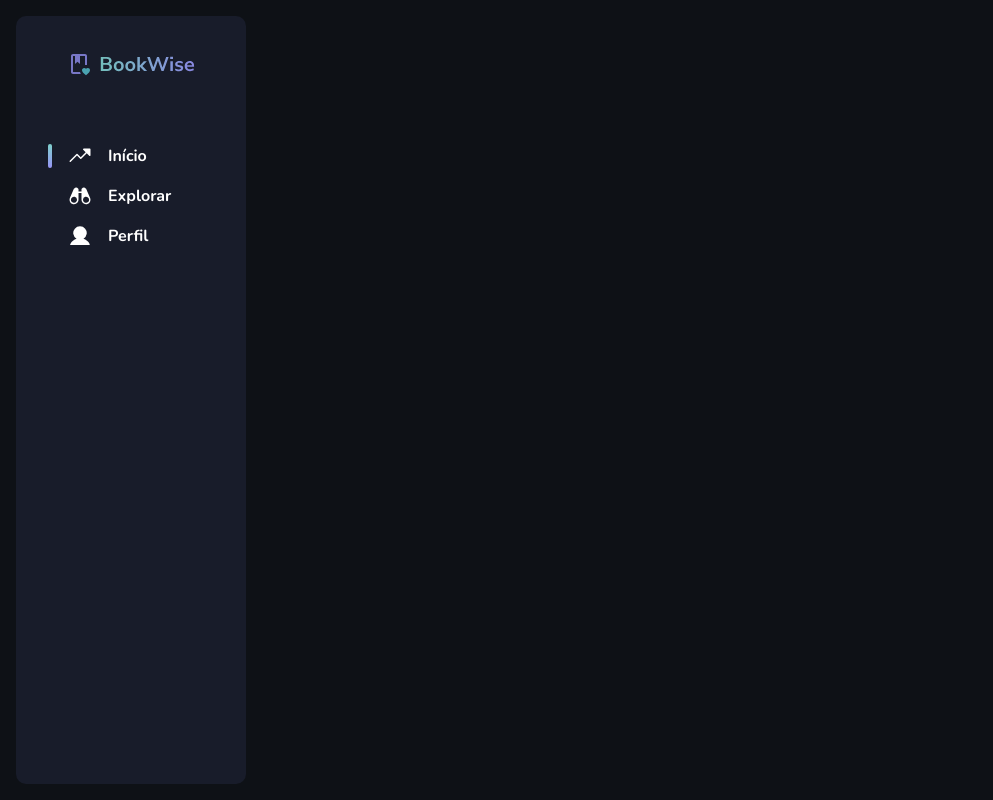
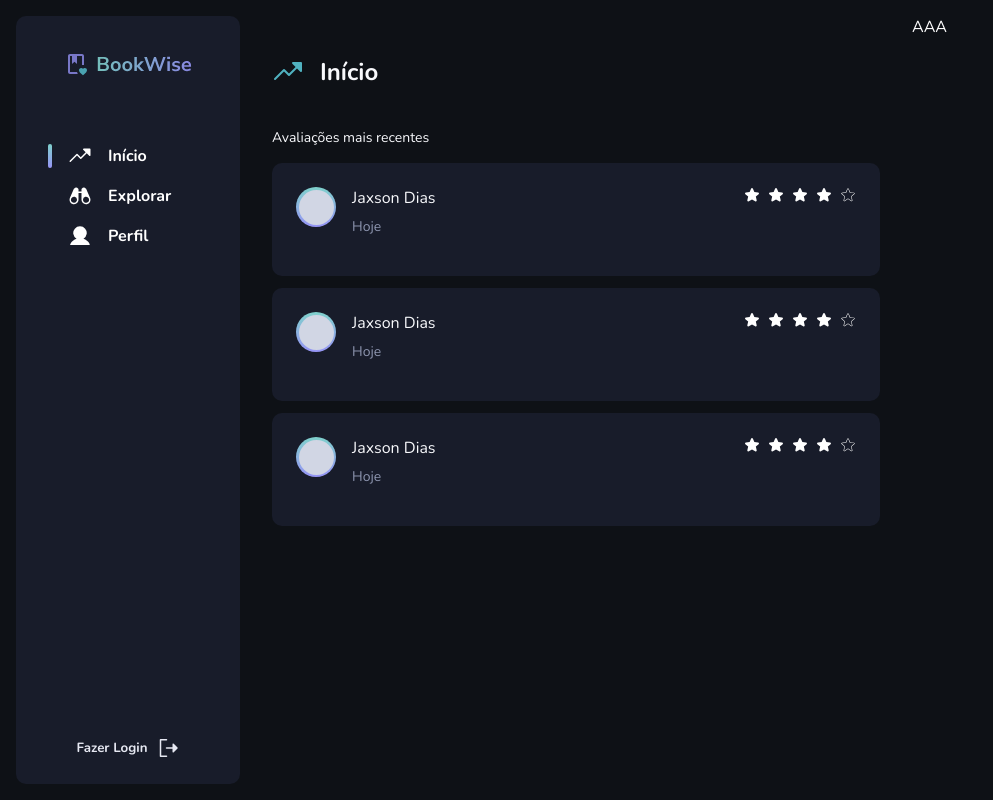
Before and after one commit to Pedro-AugusCoelho/book-wise, a Next.js app: page / in a window 1280 px wide. Shown: the whole page, without its empty margins (0-993 px from the left). Built offline with nearby package versions, Linux system fonts and the light colour scheme.

Commit message:
list book-header

```diff
--- /dev/null
+++ b/src/components/bookContent/index.tsx
@@ -0,0 +1,29 @@
+import * as S from '@/styles/components/bookContent'
+import { Star } from '@phosphor-icons/react'
+
+export default function BookContent() {
+  return (
+    <>
+      <S.Content>
+        <S.Header>
+          <S.ProfileImageBackground>
+            <S.ProfileImageContainer></S.ProfileImageContainer>
+          </S.ProfileImageBackground>
+
+          <S.NameContainer>
+            <p>Jaxson Dias</p>
+            <span>Hoje</span>
+          </S.NameContainer>
+
+          <S.RatingContainer>
+            <Star size={16} weight="fill" />
+            <Star size={16} weight="fill" />
+            <Star size={16} weight="fill" />
+            <Star size={16} weight="fill" />
+            <Star size={16} weight="thin" />
+          </S.RatingContainer>
+        </S.Header>
+      </S.Content>
+    </>
+  )
+}
--- a/src/components/sidebarLogin/index.tsx
+++ b/src/components/sidebarLogin/index.tsx
@@ -5,9 +5,12 @@ import { useRouter } from 'next/router'
 import Image from 'next/image'
 
 import ButtonLink from './components/buttonLink'
+import { SignOut } from '@phosphor-icons/react'
 
 export default function SidebarLogin() {
   const router = useRouter()
+  const userLogged = false
+
   return (
     <>
       <S.SidebarLoginContainer>
@@ -34,6 +37,25 @@ export default function SidebarLogin() {
             route={router.route === '/profile'}
           />
         </S.SidebarLoginBody>
+
+        <S.SidebarLoginFooter>
+          <S.BtnConnect>
+            {userLogged && (
+              <>
+                <S.BtnConnectImageContainer></S.BtnConnectImageContainer>
+                <span>Pedro A. Coelho</span>
+                <SignOut size={24} weight="fill" />
+              </>
+            )}
+
+            {!userLogged && (
+              <>
+                <p>Fazer Login</p>
+                <SignOut size={24} weight="fill" />
+              </>
+            )}
+          </S.BtnConnect>
+        </S.SidebarLoginFooter>
       </S.SidebarLoginContainer>
     </>
   )
--- a/src/pages/index.tsx
+++ b/src/pages/index.tsx
@@ -2,15 +2,37 @@ import * as S from '@/styles/pages/home'
 
 import SidebarLogin from '@/components/sidebarLogin'
 
+import { TrendUp } from '@phosphor-icons/react'
+import BookContent from '@/components/bookContent'
+
 export default function Home() {
+  const numbers = [1, 2, 3]
+
   return (
     <>
       <S.HomeContainer>
-        <S.Sidebar>
+        <S.SidebarLeft>
           <SidebarLogin />
-        </S.Sidebar>
+        </S.SidebarLeft>
 
-        <S.Content></S.Content>
+        <S.Content>
+          <S.HeaderContent>
+            <TrendUp size={32} weight="fill" />
+            <span>Início</span>
+          </S.HeaderContent>
+
+          <S.Body>
+            <span>Avaliações mais recentes</span>
+
+            <S.listBooks>
+              {numbers.map((item) => (
+                <BookContent key={item} />
+              ))}
+            </S.listBooks>
+          </S.Body>
+        </S.Content>
+
+        <S.SidebarRight>AAA</S.SidebarRight>
       </S.HomeContainer>
     </>
   )
--- /dev/null
+++ b/src/styles/components/bookContent.ts
@@ -0,0 +1,56 @@
+import { styled } from '../../../stitches.config'
+
+export const Content = styled('div', {
+  width: '100%',
+  padding: '$6',
+  background: '$gray-700',
+  borderRadius: '$md',
+})
+
+export const Header = styled('header', {
+  display: 'flex',
+  gap: '$4',
+})
+
+export const ProfileImageBackground = styled('div', {
+  width: '40px',
+  height: '40px',
+  background: '$gradient-vertical',
+
+  borderRadius: '$full',
+
+  display: 'flex',
+  alignItems: 'center',
+  justifyContent: 'center',
+})
+
+export const ProfileImageContainer = styled('div', {
+  width: '35px',
+  height: '35px',
+  background: '$gray-300',
+
+  borderRadius: '$full',
+})
+
+export const NameContainer = styled('div', {
+  display: 'flex',
+  flex: 1,
+  flexDirection: 'column',
+  gap: '$2',
+
+  p: {
+    color: '$gray-100',
+  },
+
+  span: {
+    fontSize: '$sm',
+    color: '$gray-400',
+  },
+})
+
+export const RatingContainer = styled('div', {
+  display: 'flex',
+  justifyContent: 'center',
+  alignItems: 'flex-start',
+  gap: '$2',
+})
--- a/src/styles/components/sidebarLogin.ts
+++ b/src/styles/components/sidebarLogin.ts
@@ -18,6 +18,8 @@ export const SidebarLoginHeader = styled('header', {
   marginBottom: '$8',
   display: 'flex',
   justifyContent: 'center',
+
+  flex: '10%',
 })
 
 export const SidebarLoginBody = styled('div', {
@@ -25,4 +27,54 @@ export const SidebarLoginBody = styled('div', {
   display: 'flex',
   flexDirection: 'column',
   gap: '$4',
+
+  flex: '80%',
 })
+
+export const SidebarLoginFooter = styled('footer', {
+  height: '100%',
+  display: 'flex',
+  justifyContent: 'center',
+  alignItems: 'center',
+
+  flexDirection: 'column',
+  gap: '$4',
+
+  flex: '10%',
+})
+
+export const BtnConnect = styled('button', {
+  width: '100%',
+
+  display: 'flex',
+  justifyContent: 'center',
+  alignItems: 'center',
+  gap: '$2',
+
+  outline: 0,
+  border: 0,
+  background: 'transparent',
+
+  cursor: 'pointer',
+  color: '$gray-200',
+
+  p: {
+    fontWeight: '$bold',
+  },
+
+  '&:hover': {
+    opacity: 0.7,
+  },
+})
+
+export const BtnConnectImageContainer = styled('div', {
+  width: '2rem',
+  height: '2rem',
+  borderRadius: '$full',
+
+  display: 'flex',
+  justifyContent: 'center',
+  alignItems: 'center',
+
+  background: '$gradient-vertical',
+})
--- a/src/styles/pages/home.ts
+++ b/src/styles/pages/home.ts
@@ -8,12 +8,52 @@ export const HomeContainer = styled('div', {
   margin: '0 auto',
 })
 
-export const Sidebar = styled('div', {
-  flex: '30%',
+export const SidebarLeft = styled('div', {
+  flex: '20%',
   padding: '$4',
 })
 
 export const Content = styled('div', {
-  flex: '70%',
+  flex: '50%',
   padding: '$4',
 })
+
+export const HeaderContent = styled('div', {
+  marginTop: '$10',
+  marginBottom: '$10',
+
+  display: 'flex',
+  alignItems: 'center',
+  gap: '$4',
+
+  color: '$green-100',
+
+  span: {
+    fontWeight: '$bold',
+    color: '$gray-100',
+    fontSize: '$2xl',
+  },
+})
+
+export const Body = styled('div', {
+  width: '100%',
+  display: 'flex',
+  flexDirection: 'column',
+
+  span: {
+    color: '$gray-100',
+    fontSize: '$sm',
+    marginBottom: '$4',
+  },
+})
+
+export const listBooks = styled('div', {
+  display: 'grid',
+  gridTemplateColumns: '1fr',
+  gap: '$3',
+})
+
+export const SidebarRight = styled('div', {
+  flex: '30%',
+  padding: '$4',
+})
```
